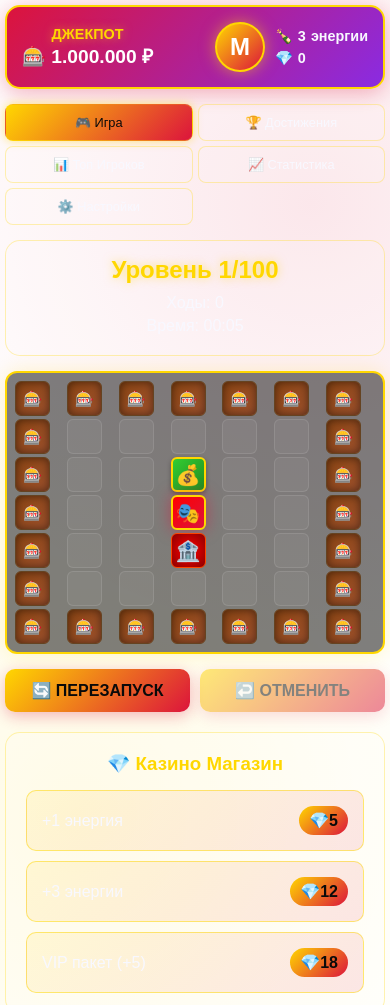
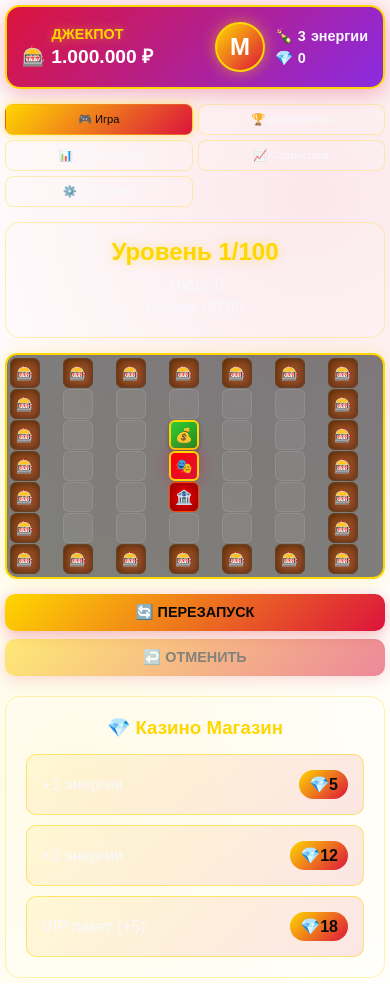
Before and after one commit to MixIvI/Mellstroy-Game-Soboton, a plain HTML site: page index.html in a window 390 px wide. Shown: the top 1005 px of the page. After the commit the page ends 983 px from the top, so only its background shows below. Drawn offline with Linux system fonts and the light colour scheme.

Commit message:
Update style.css

```diff
--- a/style.css
+++ b/style.css
@@ -694,4 +694,63 @@ body.theme-luxury {
 body.theme-money {
     background: linear-gradient(135deg, #006400, #004d00);
     color: #ffffff;
+
 }
+/* Мобильные исправления для Telegram */
+@media (max-width: 768px) {
+    .game-board {
+        gap: 1px;
+        padding: 3px;
+    }
+
+    .cell {
+        width: 30px !important;
+        height: 30px !important;
+        min-width: 30px !important;
+        min-height: 30px !important;
+        font-size: 14px !important;
+    }
+
+    .nav-btn {
+        padding: 8px 4px;
+        font-size: 0.7em;
+    }
+
+    .controls {
+        flex-direction: column;
+        gap: 8px;
+    }
+
+    .btn {
+        padding: 10px;
+        font-size: 0.9em;
+    }
+
+    /* Улучшаем отзывчивость кнопок */
+    .nav-btn:active, .btn:active, .shop-item:active {
+        transform: scale(0.95);
+        opacity: 0.8;
+    }
+}
+
+/* Гарантируем что кнопки работают на мобильных */
+.nav-btn, .btn, .shop-item {
+    -webkit-tap-highlight-color: transparent;
+    touch-action: manipulation;
+    user-select: none;
+}
+
+/* Исправляем отображение вкладок */
+.tab-content {
+    display: none;
+}
+
+.tab-content.active-tab {
+    display: block !important;
+}
+
+/* Гарантируем что игровое поле обновляется */
+.game-board {
+    will-change: transform;
+    backface-visibility: hidden;
+}
```
